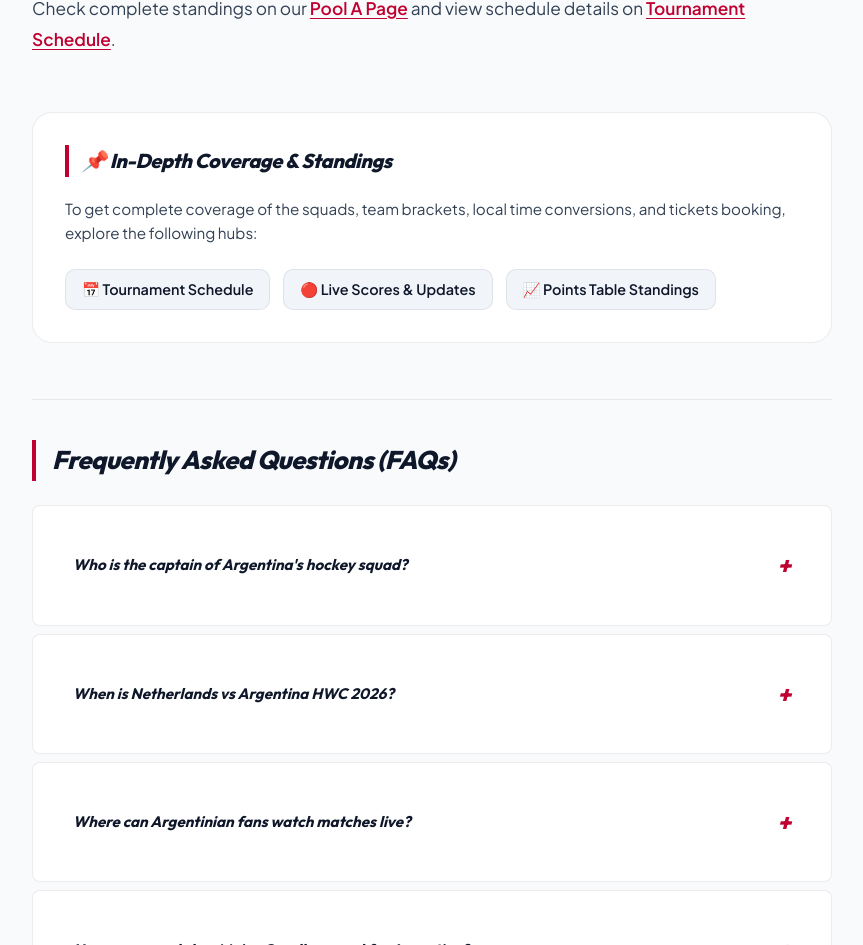
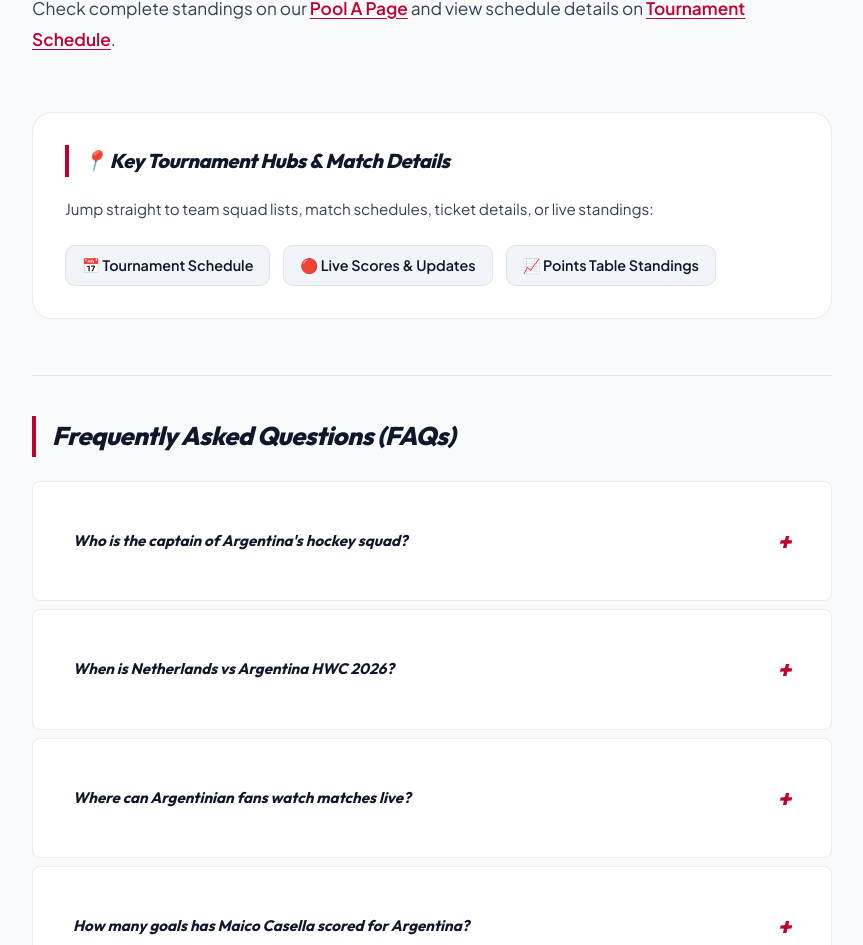
Before and after one commit to liveetcstream-beep/hockeyworldcup2026, a Next.js app: page /news/argentina-world-cup-squad-2026 in a window 1280 px wide. Shown: the part 2974-3919 px from the top of the page, without its empty margins (208-1071 px from the left). Built offline with nearby package versions, Linux system fonts and the light colour scheme.

Commit message:
Update related hubs heading and text to human written tone

```diff
--- a/src/app/news/[slug]/page.js
+++ b/src/app/news/[slug]/page.js
@@ -224,10 +224,10 @@ export default async function NewsArticlePage({ params }) {
           {/* Contextual Internal Links Section */}
           <section style={{ margin: "3.5rem 0", background: "var(--bg-secondary)", border: "1px solid var(--border-color)", borderRadius: "20px", padding: "2rem" }}>
             <h3 style={{ fontSize: "1.25rem", fontWeight: "800", color: "var(--text-main)", fontStyle: "italic", marginBottom: "1.2rem", borderLeft: "4px solid #c00030", paddingLeft: "0.8rem" }}>
-              📌 In-Depth Coverage & Standings
+              📍 Key Tournament Hubs & Match Details
             </h3>
             <p style={{ fontSize: "0.95rem", color: "var(--text-muted)", marginBottom: "1.5rem" }}>
-              To get complete coverage of the squads, team brackets, local time conversions, and tickets booking, explore the following hubs:
+              Jump straight to team squad lists, match schedules, ticket details, or live standings:
             </p>
             <div style={{ display: "flex", flexWrap: "wrap", gap: "0.8rem" }}>
               {relatedLinks.map((link) => (
```
